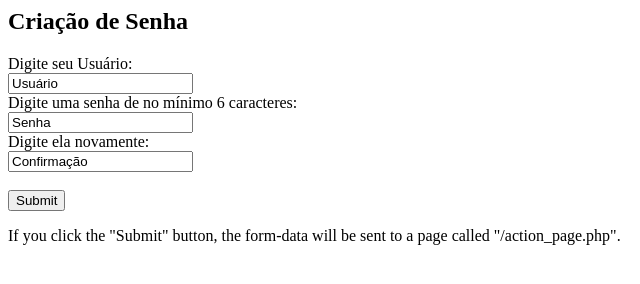
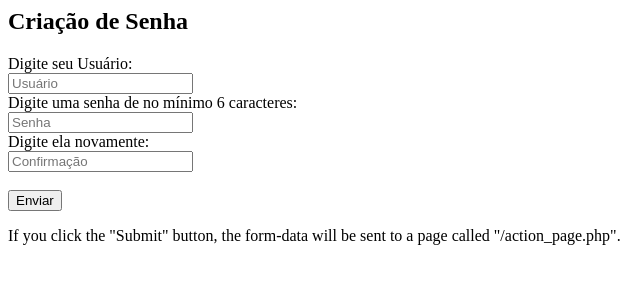
Before and after one commit to nickssc/nickssc, a plain HTML site: page index.html in a window 1280 px wide. Shown: the full height of the page, 0-640 px from the left. Drawn offline with Linux system fonts and the light colour scheme.

Commit message:
Update index.html

```diff
--- a/index.html
+++ b/index.html
@@ -5,12 +5,12 @@
 
 <form action="/action_page.php">
   <label for="fname">Digite seu Usuário:</label><br>
-  <input type="text" id="fname" name="fname" value="Usuário"><br>
+  <input type="text" id="fname" name="fname" placeholder="Usuário"><br>
   <label for="fname">Digite uma senha de no mínimo 6 caracteres:</label><br>
-  <input type="text" id="fname" name="fname" value="Senha"><br>
+  <input type="text" id="fname" name="fname" placeholder="Senha"><br>
   <label for="lname">Digite ela novamente:</label><br>
-  <input type="text" id="lname" name="lname" value="Confirmação"><br><br>
-  <input type="submit" value="Submit">
+  <input type="text" id="lname" name="lname" placeholder="Confirmação"><br><br>
+  <input type="submit" value="Enviar">
 </form>
 
 <p>If you click the "Submit" button, the form-data will be sent to a page called "/action_page.php".</p>
```
